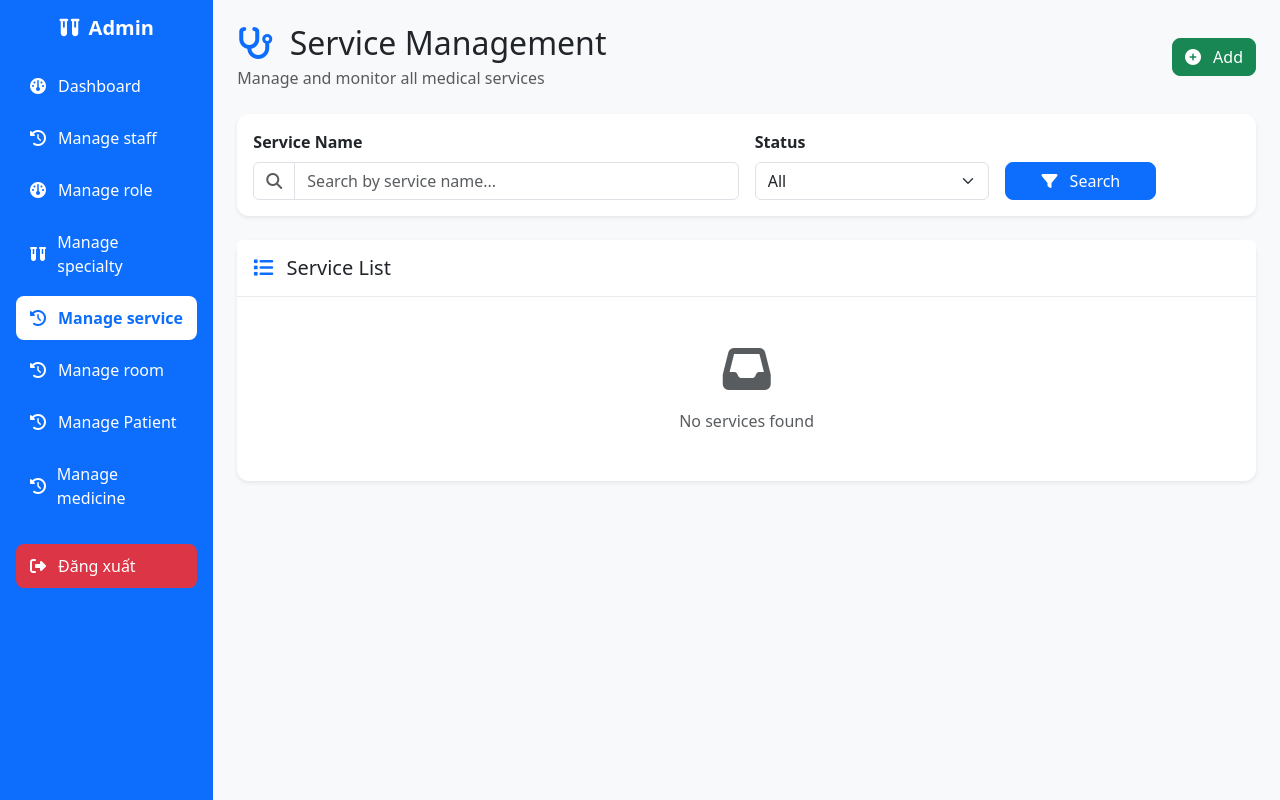
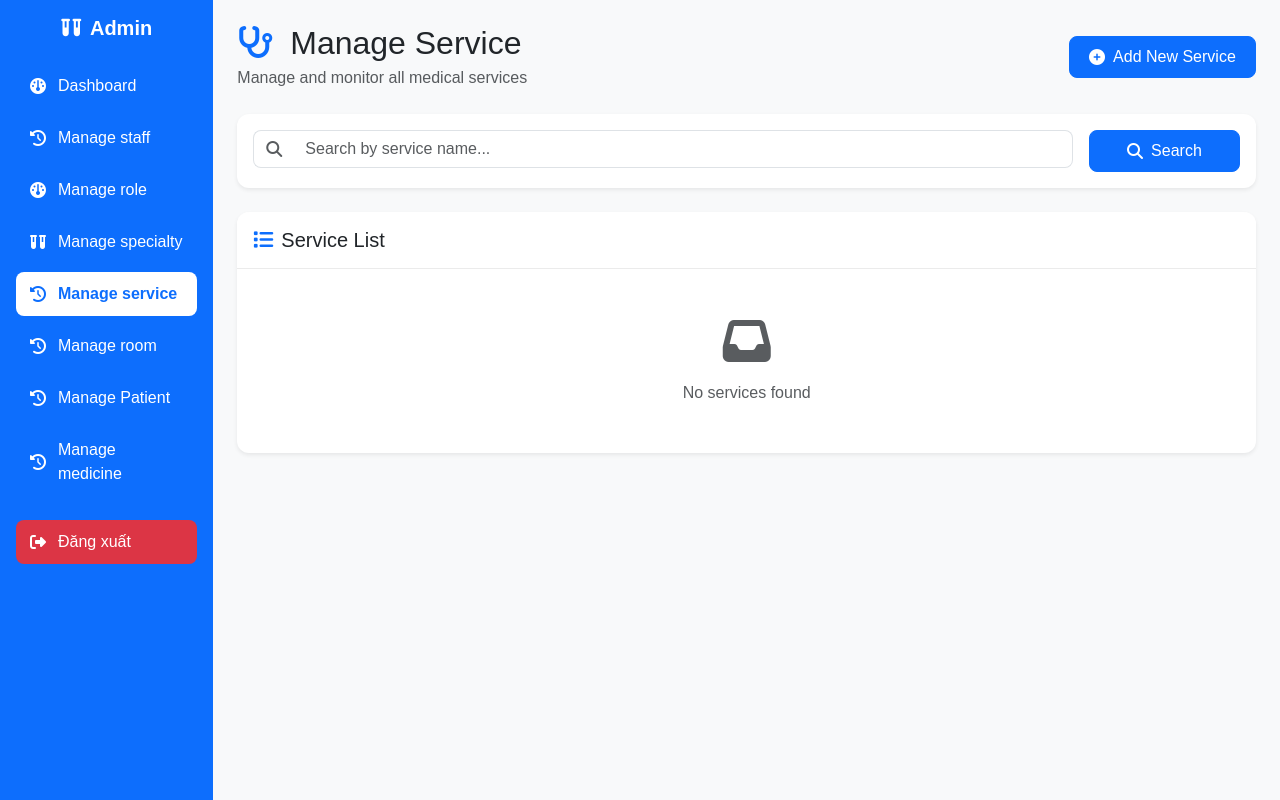
Before and after one commit to HuyTG0310/ClinicWebsite, a Java web app: page /admin/service/list in a window 1280 px wide. Run offline with Tomcat 11, a stand-in JSP engine, Linux system fonts and the light colour scheme; data that the repository does not hold is empty.

Commit message:
second upload UI for manage service

```diff
--- a/src/main/webapp/WEB-INF/admin/service/serviceList.jsp
+++ b/src/main/webapp/WEB-INF/admin/service/serviceList.jsp
@@ -7,96 +7,66 @@
 <%@ page contentType="text/html;charset=UTF-8" %>
 <%@ taglib prefix="c" uri="http://java.sun.com/jsp/jstl/core" %>
 
-<!-- HEADER -->
 <div class="d-flex justify-content-between align-items-center mb-4">
     <div>
         <h2 class="mb-1">
             <i class="fa-solid fa-stethoscope text-primary me-2"></i>
-            Service Management
+            Manage Service
         </h2>
-        <p class="text-muted mb-0">
-            Manage and monitor all medical services
-        </p>
+        <p class="text-muted mb-0">Manage and monitor all medical services</p>
     </div>
 
-    <a href="${pageContext.request.contextPath}/admin/service/add"
-       class="btn btn-success">
+    <a href="${pageContext.request.contextPath}/admin/service/add" class="btn btn-primary">
         <i class="fa-solid fa-plus-circle me-2"></i>
-        Add
+        Add New Service
     </a>
 </div>
 
-<!-- SEARCH --><div class="card shadow-sm mb-4">
+<div class="card shadow-sm mb-4">
     <div class="card-body">
-        <form method="get"
-              action="${pageContext.request.contextPath}/admin/service/list">
-
-            <div class="row g-3 align-items-end">
-
-                <!-- KEYWORD -->
-                <div class="col-lg-6 col-md-12">
-                    <label class="form-label fw-semibold">Service Name</label>
+        <form method="get" action="${pageContext.request.contextPath}/admin/service/list">
+            <div class="row g-3">
+                <div class="col-md-10">
                     <div class="input-group">
                         <span class="input-group-text bg-white">
                             <i class="fa-solid fa-magnifying-glass text-muted"></i>
                         </span>
-                        <input type="text"
-                               name="keyword"
-                               value="${keyword}"
-                               class="form-control"
-                               placeholder="Search by service name..." />
+                        <input type="text" name="keyword" value="${keyword}"
+                               class="form-control" placeholder="Search by service name...">
                     </div>
                 </div>
-
-                <!-- STATUS -->
-                <div class="col-lg-3 col-md-6">
-                    <label class="form-label fw-semibold">Status</label>
-                    <select name="status" class="form-select">
-                        <option value="">All</option>
-                        <option value="1"
-                                <c:if test="${status == '1'}">selected</c:if>>
-                                    Active
-                                </option>
-                                <option value="0"
-                                <c:if test="${status == '0'}">selected</c:if>>
-                                    Inactive
-                                </option>
-                        </select>
-                    </div>
-
-                    <!-- BUTTON -->
-                    <div class="col-lg-2 col-md-6">
-                        <button type="submit"
-                                class="btn btn-primary w-100">
-                            <i class="fa-solid fa-filter me-2"></i>
+                <div class="col-md-2">
+                    <button class="btn btn-primary w-100" type="submit">
+                        <i class="fa-solid fa-magnifying-glass me-2"></i>
                         Search
                     </button>
                 </div>
 
+                <c:if test="${not empty keyword}">
+                    <div class="col-12 mt-2">
+                        <a href="${pageContext.request.contextPath}/admin/service/list" class="btn btn-outline-secondary btn-sm">
+                            <i class="fas fa-times me-2"></i>Clear Search
+                        </a>
+                    </div>
+                </c:if>
             </div>
         </form>
     </div>
 </div>
 
-
-    <!-- LIST -->
 <div class="card shadow-sm">
     <div class="card-header bg-white py-3">
         <h5 class="mb-0">
-                <i class="fa-solid fa-list me-2 text-primary"></i>
-                Service List
+            <i class="fa-solid fa-list me-2 text-primary"></i>Service List
         </h5>
     </div>
 
     <div class="card-body p-0">
-
         <c:choose>
             <c:when test="${services == null || services.size() == 0}">
                 <div class="text-center py-5">
                     <i class="fa-solid fa-inbox fa-3x text-muted mb-3 d-block"></i>
-                    <p class="text-muted mb-0">
-                        No services found
-                    </p>
+                    <p class="text-muted mb-0">No services found</p>
                 </div>
             </c:when>
 
@@ -105,28 +75,23 @@
                     <table class="table table-hover align-middle mb-0">
                         <thead class="table-light">
                             <tr>
-                                <th>
+                                <th class="px-4">
                                     <i class="fa-solid fa-hashtag me-2 text-primary"></i>ID
                                 </th>
                                 <th>
-                                    <i class="fa-solid fa-notes-medical me-2 text-primary"></i>
-                                    Service Name
+                                    <i class="fa-solid fa-notes-medical me-2 text-primary"></i>Service Name
                                 </th>
                                 <th>
-                                    <i class="fa-solid fa-layer-group me-2 text-primary"></i>
-                                    Category
+                                    <i class="fa-solid fa-layer-group me-2 text-primary"></i>Category
                                 </th>
                                 <th>
-                                    <i class="fa-solid fa-dollar-sign me-2 text-primary"></i>
-                                    Price
+                                    <i class="fa-solid fa-dollar-sign me-2 text-primary"></i>Price
                                 </th>
                                 <th>
-                                    <i class="fa-solid fa-toggle-on me-2 text-primary"></i>
-                                    Status
+                                    <i class="fa-solid fa-toggle-on me-2 text-primary"></i>Status
                                 </th>
                                 <th class="text-center">
-                                    <i class="fa-solid fa-gear me-2 text-primary"></i>
-                                    Actions
+                                    <i class="fa-solid fa-gear me-2 text-primary"></i>Actions
                                 </th>
                             </tr>
                         </thead>
@@ -134,47 +99,35 @@
                         <tbody>
                             <c:forEach var="s" items="${services}">
                                 <tr>
-                                    <td>
-                                        ${s.serviceId}
-                                    </td>
-
-                                    <td class="fw-semibold">
-                                        ${s.serviceName}
-                                    </td>
-
+                                    <td class="px-4">${s.serviceId}</td>
+                                    <td class="fw-semibold">${s.serviceName}</td>
                                     <td>
                                         <span class="badge bg-light text-dark border">
                                             ${s.category}
                                         </span>
                                     </td>
-
-                                    <td>
-                                        ${s.currentPrice}
-                                    </td>
-
+                                    <td>${s.currentPrice}</td>
                                     <td>
                                         <c:choose>
                                             <c:when test="${s.isActive}">
                                                 <span class="badge bg-success">
-                                                    <i class="fa-solid fa-check-circle me-1"></i>
-                                                    Active
+                                                    <i class="fa-solid fa-check-circle me-1"></i>Active
                                                 </span>
                                             </c:when>
                                             <c:otherwise>
                                                 <span class="badge bg-danger">
-                                                    <i class="fa-solid fa-times-circle me-1"></i>
-                                                    Inactive
+                                                    <i class="fa-solid fa-times-circle me-1"></i>Inactive
                                                 </span>
                                             </c:otherwise>
                                         </c:choose>
                                     </td>
-
                                     <td class="text-center">
+                                        <div class="btn-group" role="group">
                                             <a href="${pageContext.request.contextPath}/admin/service/detail?id=${s.serviceId}"
-                                           class="btn btn-sm btn-outline-primary"
-                                           title="View Details">
-                                            <i class="fa-solid fa-eye"></i>
+                                               class="btn btn-sm btn-outline-primary" title="View Details">
+                                                <i class="fa-solid fa-eye me-1"></i> View
                                             </a>
+                                        </div>
                                     </td>
                                 </tr>
                             </c:forEach>
@@ -183,12 +136,10 @@
                 </div>
             </c:otherwise>
         </c:choose>
-
     </div>
 </div>
 
 <style>
-
     .table-hover tbody tr:hover {
         background-color: rgba(13, 110, 253, 0.05);
         transition: background-color 0.2s ease;
@@ -201,6 +152,7 @@
 
     .card-header {
         border-bottom: 1px solid rgba(0,0,0,0.08);
+        border-radius: 12px 12px 0 0 !important;
     }
 
     .badge {
@@ -210,7 +162,12 @@
     }
 
     .btn {
+        display: inline-flex;
+        align-items: center;
+        justify-content: center;
         border-radius: 8px;
+        padding: 0.5rem 1.2rem;
+        font-weight: 500;
         transition: all 0.25s ease;
     }
 
@@ -218,4 +175,15 @@
         transform: translateY(-2px);
         box-shadow: 0 4px 12px rgba(0,0,0,0.15);
     }
+
+    /* Style cho input group đồng bộ */
+    .input-group-text {
+        border-right: none;
+        border-radius: 8px 0 0 8px;
+    }
+
+    .input-group .form-control {
+        border-left: none;
+        border-radius: 0 8px 8px 0;
+    }
 </style>
--- a/src/main/webapp/assets/style.css
+++ b/src/main/webapp/assets/style.css
@@ -1,3 +1,7 @@
+:root {
+    --bs-body-font-family: 'Poppins', sans-serif;
+}
+
 /* ===== SIDEBAR BASE ===== */
 .sidebar {
     background-color: #0d6efd; /* Bootstrap primary */
```
Also changed, not shown: src/main/webapp/WEB-INF/admin/service/serviceDetail.jsp (+14 -0 lines). Lines whose indentation alone changed are shown as unchanged.
